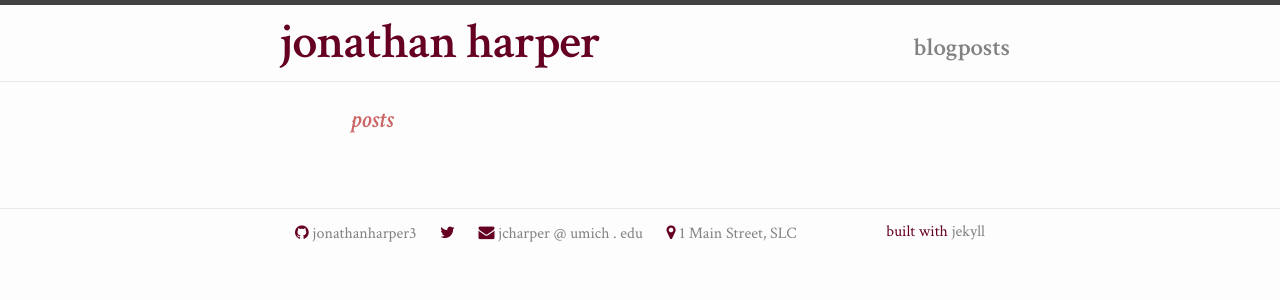
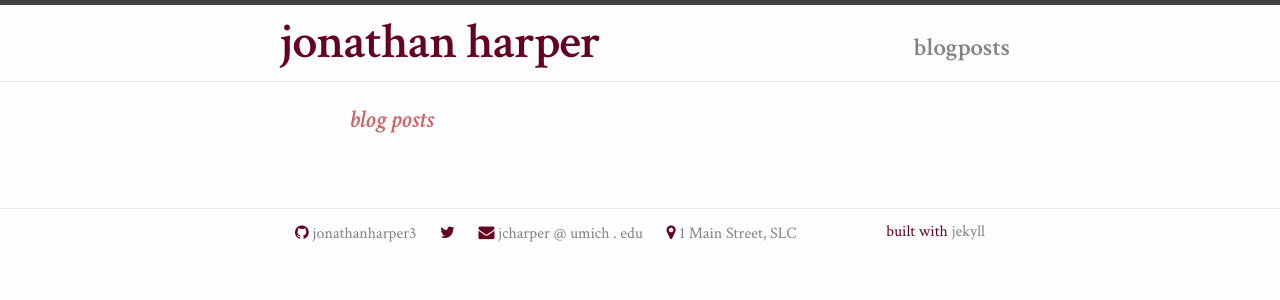
Before and after one commit to jonathanharper3/jonathanharper3.github.io, a Jekyll site: the page built from posts.html, in a window 1280 px wide. Shown: the top 300 px of the page. Built offline with Jekyll 4.4.1, drawn with Linux system fonts in a browser that asks for light colours; nearby versions of some CDN libraries.

Commit message:
Update posts.html

```diff
--- a/posts.html
+++ b/posts.html
@@ -6,7 +6,7 @@ permalink: /posts/
 
 <div class="content">
 	<div class="textbox">
-	  <h2 class="section-head">posts</h2>
+	  <h2 class="section-head">blog posts</h2>
 	  <div class="section-text">
 	  	<br>
 	    <ul class="post-list">
```
